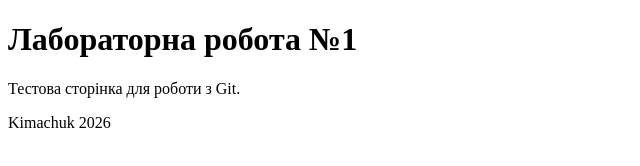
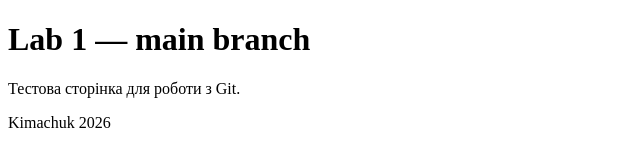
Before and after one commit to Kimachuk-Vol/devops-lab1, a plain HTML site: page src/index.html in a window 1280 px wide. Shown: the whole page, without its empty margins (0-640 px from the left). Drawn offline with Linux system fonts and the light colour scheme.

Commit message:
Change title in main branch

```diff
--- a/src/index.html
+++ b/src/index.html
@@ -5,7 +5,7 @@
   <title>Lab 1 — Git</title>
 </head>
 <body>
-  <h1>Лабораторна робота №1</h1>
+  <h1>Lab 1 — main branch</h1>
   <p>Тестова сторінка для роботи з Git.</p>
 </body>
 </html>
```
